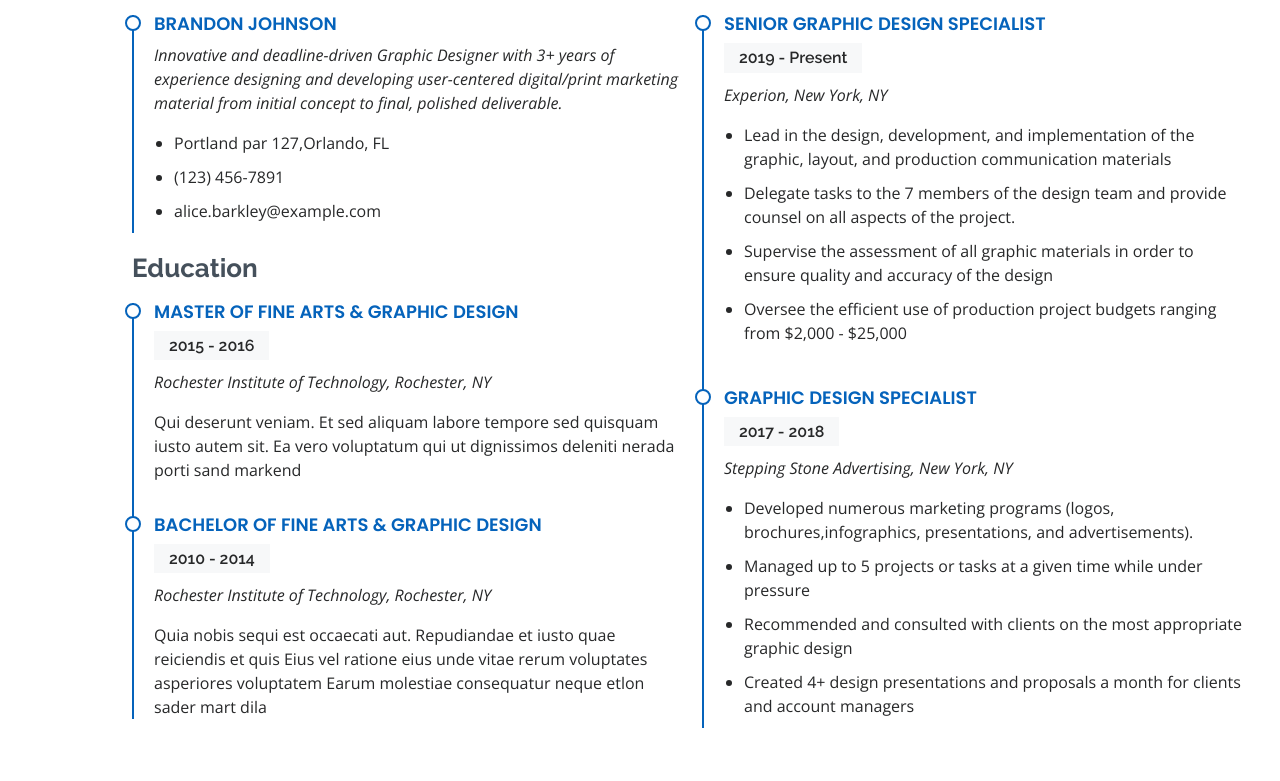
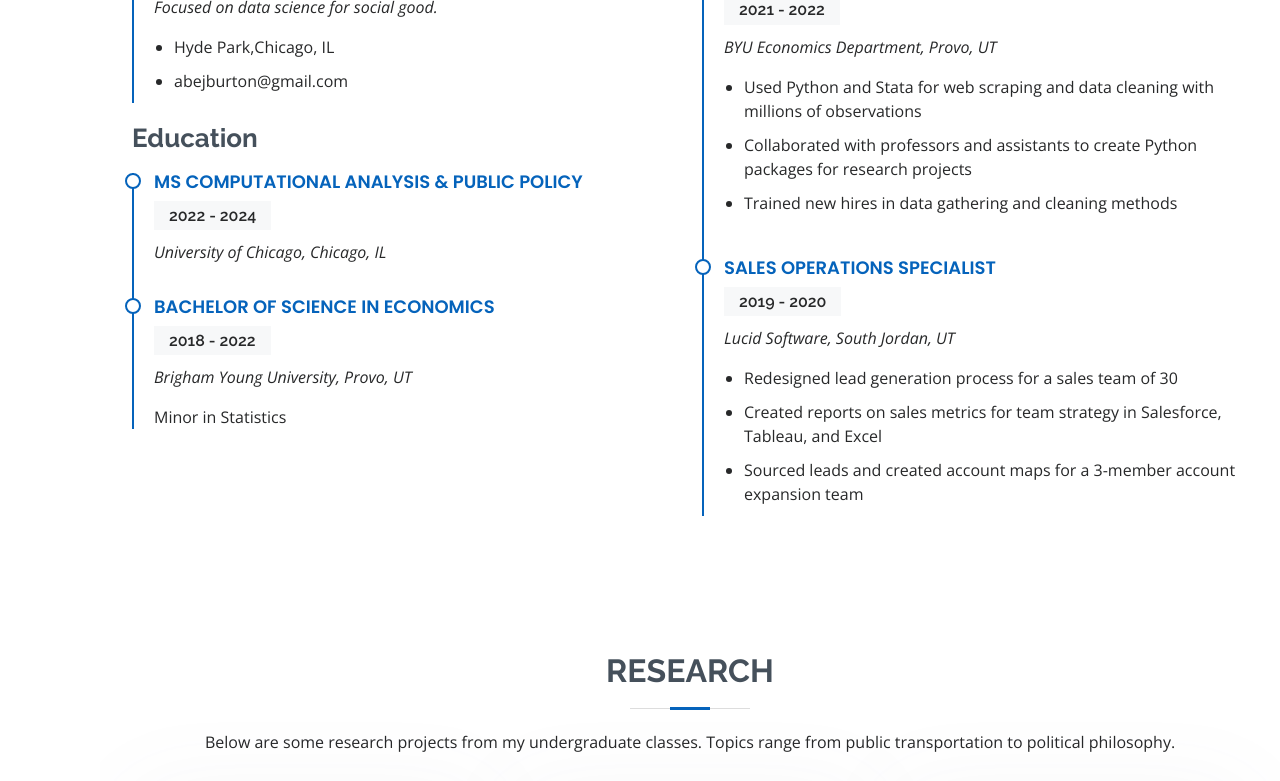
Before and after one commit to abejburton/personal_website, a plain HTML site: page index.html in a window 1280 px wide. Shown: the part 2159-2940 px from the top of the page. Drawn offline with nearby package versions, Linux system fonts and the light colour scheme.

Commit message:
changed pictures, added resume

```diff
--- a/index.html
+++ b/index.html
@@ -86,7 +86,7 @@
           <div class="col-lg-8 pt-4 pt-lg-0 content">
             <h3>Data Science &amp; Causal Inference</h3>
             <p class="fst-italic">
-              Combining methods from machine learning and econometrics, I look to quantify policy impact and look for ways governments and businesses can improve.
+              Combining methods from machine learning and econometrics, I look to quantify policy impact and find ways governments and businesses can improve.
             </p>
             <div class="row">
               <div class="col-lg-6">
@@ -186,58 +186,53 @@
 
         <div class="section-title">
           <h2>Resume</h2>
-          <p>Magnam dolores commodi suscipit. Necessitatibus eius consequatur ex aliquid fuga eum quidem. Sit sint consectetur velit. Quisquam quos quisquam cupiditate. Et nemo qui impedit suscipit alias ea. Quia fugiat sit in iste officiis commodi quidem hic quas.</p>
         </div>
 
         <div class="row">
           <div class="col-lg-6">
             <h3 class="resume-title">Sumary</h3>
             <div class="resume-item pb-0">
-              <h4>Brandon Johnson</h4>
-              <p><em>Innovative and deadline-driven Graphic Designer with 3+ years of experience designing and developing user-centered digital/print marketing material from initial concept to final, polished deliverable.</em></p>
+              <h4>Abe Burton</h4>
+              <p><em>Focused on data science for social good.</em></p>
               <ul>
-                <li>Portland par 127,Orlando, FL</li>
-                <li>(123) 456-7891</li>
-                <li>alice.barkley@example.com</li>
+                <li>Hyde Park,Chicago, IL</li>
+                <li>abejburton@gmail.com</li>
               </ul>
             </div>
 
             <h3 class="resume-title">Education</h3>
             <div class="resume-item">
-              <h4>Master of Fine Arts &amp; Graphic Design</h4>
-              <h5>2015 - 2016</h5>
-              <p><em>Rochester Institute of Technology, Rochester, NY</em></p>
-              <p>Qui deserunt veniam. Et sed aliquam labore tempore sed quisquam iusto autem sit. Ea vero voluptatum qui ut dignissimos deleniti nerada porti sand markend</p>
+              <h4>MS Computational Analysis &amp; Public Policy</h4>
+              <h5>2022 - 2024</h5>
+              <p><em>University of Chicago, Chicago, IL</em></p>
             </div>
             <div class="resume-item">
-              <h4>Bachelor of Fine Arts &amp; Graphic Design</h4>
-              <h5>2010 - 2014</h5>
-              <p><em>Rochester Institute of Technology, Rochester, NY</em></p>
-              <p>Quia nobis sequi est occaecati aut. Repudiandae et iusto quae reiciendis et quis Eius vel ratione eius unde vitae rerum voluptates asperiores voluptatem Earum molestiae consequatur neque etlon sader mart dila</p>
+              <h4>Bachelor of Science in Economics</h4>
+              <h5>2018 - 2022</h5>
+              <p><em>Brigham Young University, Provo, UT</em></p>
+              <p>Minor in Statistics</p>
             </div>
           </div>
           <div class="col-lg-6">
             <h3 class="resume-title">Professional Experience</h3>
             <div class="resume-item">
-              <h4>Senior graphic design specialist</h4>
-              <h5>2019 - Present</h5>
-              <p><em>Experion, New York, NY </em></p>
+              <h4>Research Assistant</h4>
+              <h5>2021 - 2022</h5>
+              <p><em>BYU Economics Department, Provo, UT</em></p>
               <ul>
-                <li>Lead in the design, development, and implementation of the graphic, layout, and production communication materials</li>
-                <li>Delegate tasks to the 7 members of the design team and provide counsel on all aspects of the project. </li>
-                <li>Supervise the assessment of all graphic materials in order to ensure quality and accuracy of the design</li>
-                <li>Oversee the efficient use of production project budgets ranging from $2,000 - $25,000</li>
+                <li>Used Python and Stata for web scraping and data cleaning with millions of observations</li>
+                <li>Collaborated with professors and assistants to create Python packages for research projects</li>
+                <li>Trained new hires in data gathering and cleaning methods</li>
               </ul>
             </div>
             <div class="resume-item">
-              <h4>Graphic design specialist</h4>
-              <h5>2017 - 2018</h5>
-              <p><em>Stepping Stone Advertising, New York, NY</em></p>
+              <h4>Sales Operations Specialist</h4>
+              <h5>2019 - 2020</h5>
+              <p><em>Lucid Software, South Jordan, UT</em></p>
               <ul>
-                <li>Developed numerous marketing programs (logos, brochures,infographics, presentations, and advertisements).</li>
-                <li>Managed up to 5 projects or tasks at a given time while under pressure</li>
-                <li>Recommended and consulted with clients on the most appropriate graphic design</li>
-                <li>Created 4+ design presentations and proposals a month for clients and account managers</li>
+                <li>Redesigned lead generation process for a sales team of 30</li>
+                <li>Created reports on sales metrics for team strategy in Salesforce, Tableau, and Excel</li>
+                <li>Sourced leads and created account maps for a 3-member account expansion team</li>
               </ul>
             </div>
           </div>
```
Also changed, not shown: assets/img/hero-bg.jpg, assets/img/profile-img.jpg.
